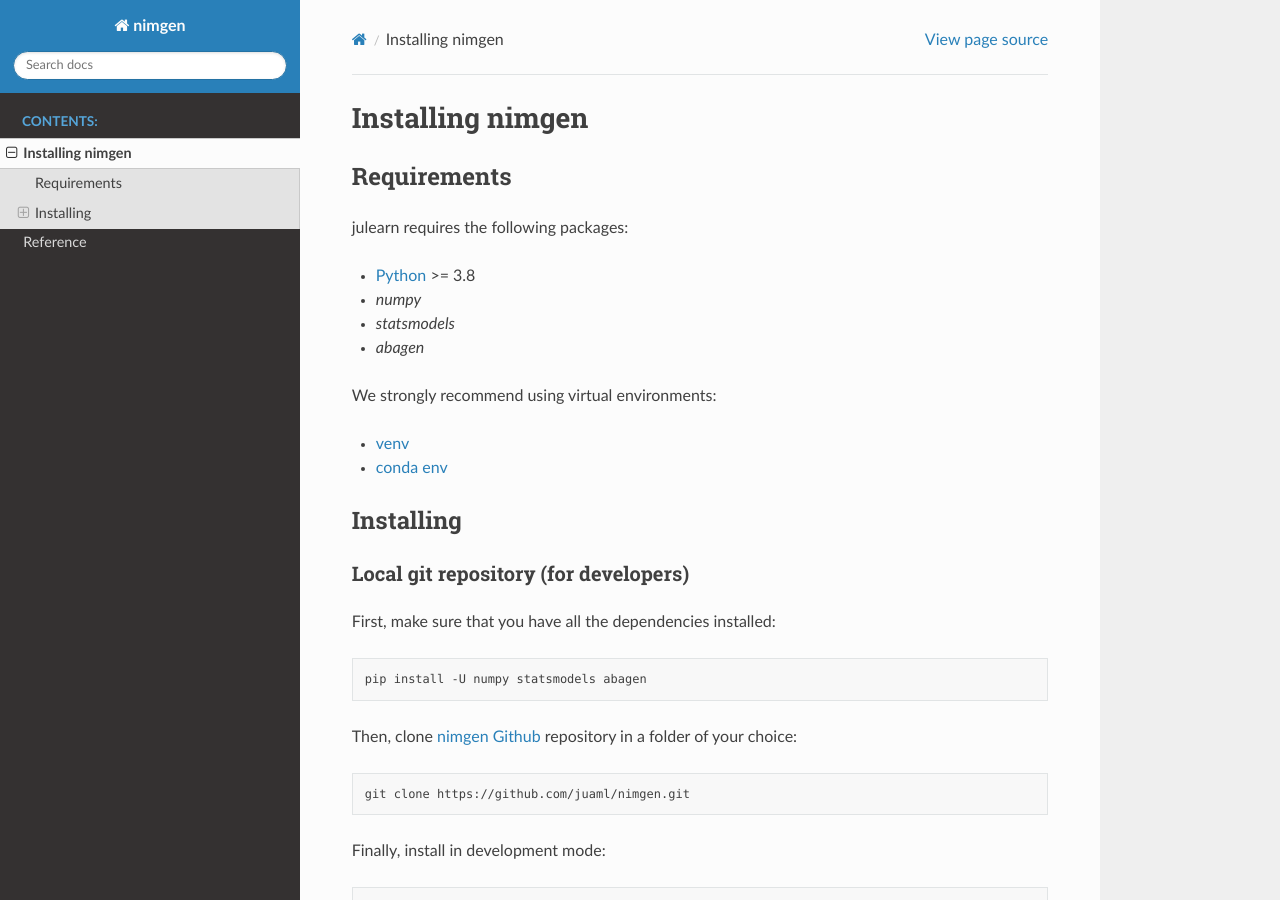
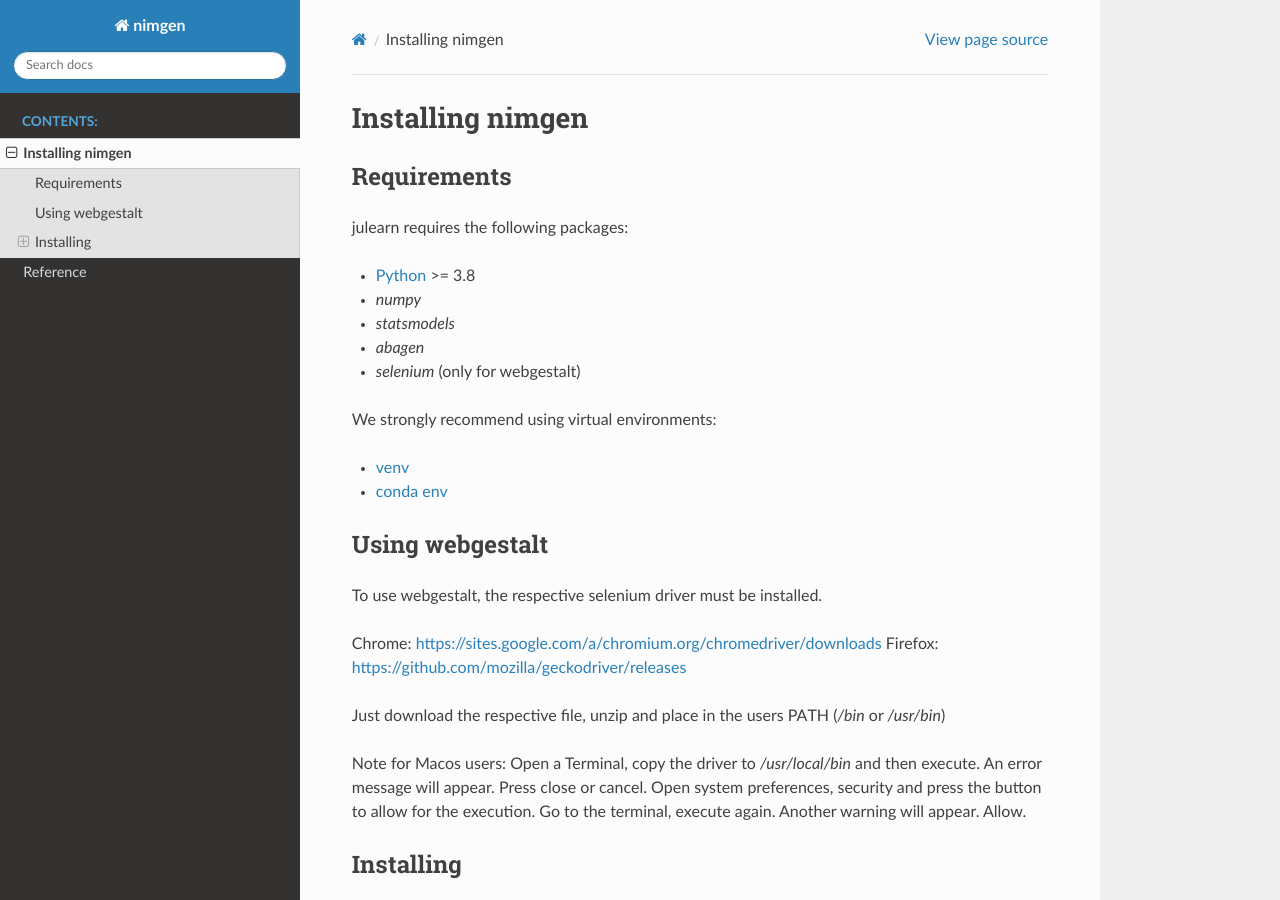
Before and after one commit to juaml/nimgen, a Sphinx documentation site: the page built from docs/installation.rst, in a window 1280 px wide and 900 px high. Built offline with Sphinx 7.4.7 and the Read the Docs theme 2.0.0, drawn with Linux system fonts in a browser that asks for light colours; pages that are not in the unit, such as notebooks, are missing from menus.

Commit message:
Update installation doc

```diff
--- a/docs/installation.rst
+++ b/docs/installation.rst
@@ -13,11 +13,26 @@
 * `numpy`
 * `statsmodels`
 * `abagen`
+* `selenium` (only for webgestalt)
 
 We strongly recommend using virtual environments:
 
 * `venv`_
 * `conda env`_
+
+
+Using webgestalt
+^^^^^^^^^^^^^^^^
+
+To use webgestalt, the respective selenium driver must be installed.
+
+Chrome: https://sites.google.com/a/chromium.org/chromedriver/downloads
+Firefox: https://github.com/mozilla/geckodriver/releases
+
+Just download the respective file, unzip and place in the users PATH (`/bin` or `/usr/bin`)
+
+Note for Macos users:
+Open a Terminal, copy the driver to `/usr/local/bin` and then execute. An error message will appear. Press close or cancel. Open system preferences, security and press the button to allow for the execution. Go to the terminal, execute again. Another warning will appear. Allow.
 
 Installing
 ^^^^^^^^^^
```
